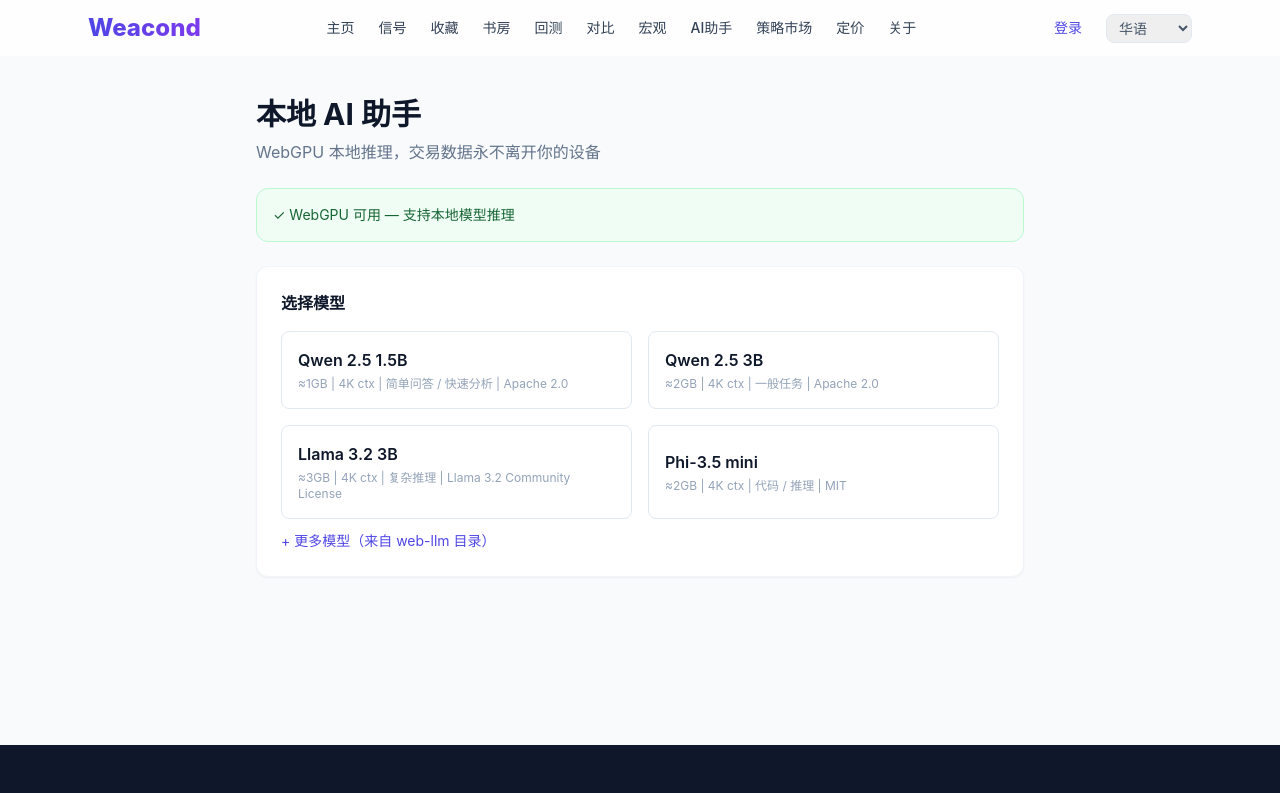
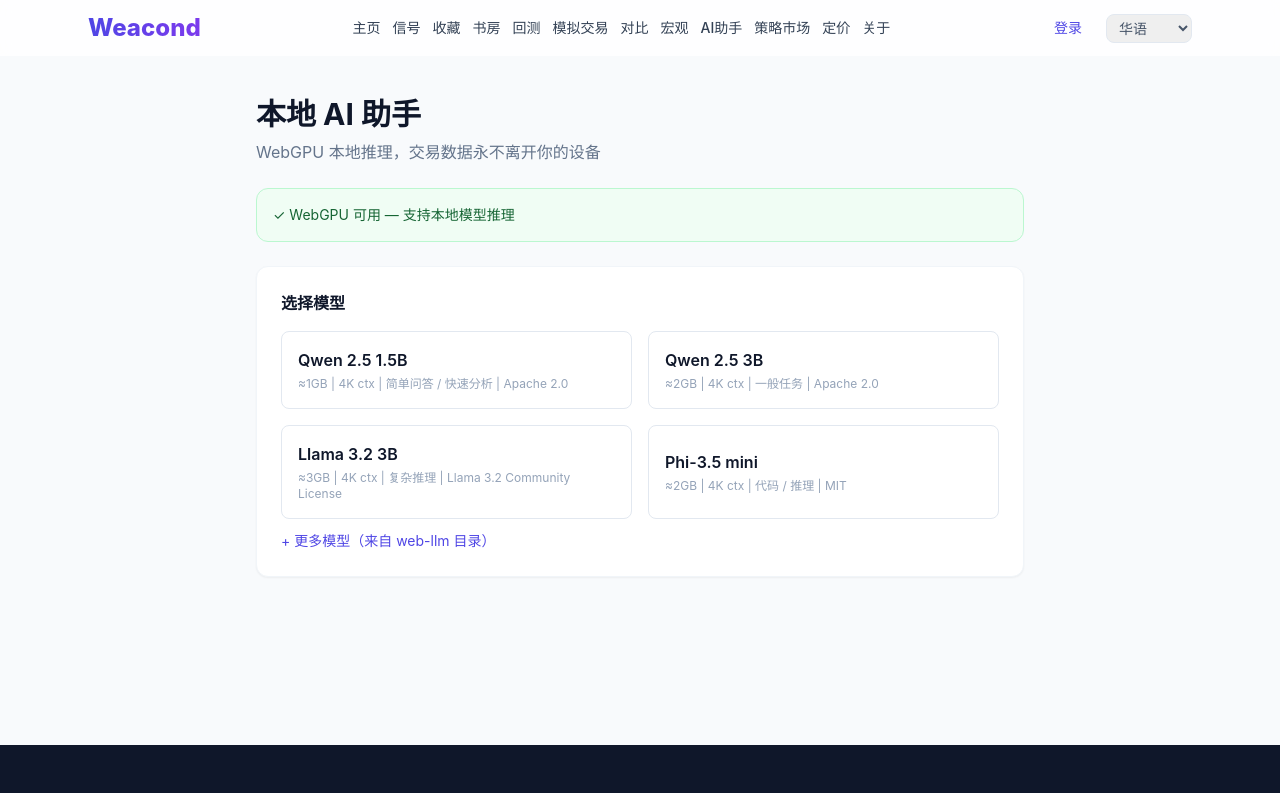
Before and after one commit to weacond/weacondwebsite, a Next.js app: page /ai in a window 1280 px wide. Shown: the top 793 px of the page. Built offline with nearby package versions, Linux system fonts and the light colour scheme.

Commit message:
feat(nav): surface orphan /paper (Paper Trading) in nav; unify breakpoint to lg, tighten desktop nav gap to fit 12 items

```diff
--- a/components/Navbar.js
+++ b/components/Navbar.js
@@ -10,6 +10,7 @@ const navItems = [
   { href: "/watchlist", key: "watchlist" },
   { href: "/ebooks", key: "ebooks" },
   { href: "/backtest", key: "backtest" },
+  { href: "/paper", key: "paper" },
   { href: "/compare", key: "compare" },
   { href: "/macro", key: "macro" },
   { href: "/ai", key: "ai" },
@@ -25,6 +26,7 @@ const labels = {
     watchlist: "收藏",
     ebooks: "书房",
     backtest: "回测",
+    paper: "模拟交易",
     compare: "对比",
     macro: "宏观",
     ai: "AI助手",
@@ -44,6 +46,7 @@ const labels = {
     watchlist: "Watchlist",
     ebooks: "Ebooks",
     backtest: "Backtest",
+    paper: "Paper",
     compare: "Compare",
     macro: "Macro",
     ai: "AI",
@@ -82,7 +85,7 @@ export default function Navbar() {
           className="text-2xl font-extrabold bg-gradient-to-r from-indigo-600 to-violet-600 bg-clip-text text-transparent hover:opacity-90 transition-opacity">
           Weacond
         </Link>
-        <nav aria-label="Primary" className="hidden md:flex items-center gap-6 text-sm">
+        <nav aria-label="Primary" className="hidden lg:flex items-center gap-3 text-sm">
           {navItems.map((item) => (
             <Link key={item.href} href={item.href}
               className="hover:text-indigo-600 transition-colors font-medium text-slate-700">
@@ -92,7 +95,7 @@ export default function Navbar() {
         </nav>
         <div className="flex items-center gap-3">
           <Link href="/login"
-            className="hidden md:inline-flex items-center text-sm font-medium text-indigo-600 hover:text-indigo-700 hover:bg-indigo-50 px-3 py-1.5 rounded-lg transition-colors">
+            className="hidden lg:inline-flex items-center text-sm font-medium text-indigo-600 hover:text-indigo-700 hover:bg-indigo-50 px-3 py-1.5 rounded-lg transition-colors">
             {t.login}
           </Link>
           <label className="sr-only" htmlFor="lang-select">{t.language}</label>
@@ -103,7 +106,7 @@ export default function Navbar() {
             <option value="en">English</option>
           </select>
           <button type="button"
-            className="md:hidden inline-flex items-center justify-center p-2 rounded-lg hover:bg-slate-100"
+            className="lg:hidden inline-flex items-center justify-center p-2 rounded-lg hover:bg-slate-100"
             aria-label={menuOpen ? t.closeMenu : t.openMenu}
             aria-expanded={menuOpen} aria-controls="mobile-menu"
             onClick={() => setMenuOpen((v) => !v)}>
@@ -119,7 +122,7 @@ export default function Navbar() {
       </div>
 
       {menuOpen && (
-        <nav id="mobile-menu" aria-label="Mobile" className="md:hidden border-t border-slate-100 bg-white">
+        <nav id="mobile-menu" aria-label="Mobile" className="lg:hidden border-t border-slate-100 bg-white">
           <div className="max-w-6xl mx-auto px-6 py-3 flex flex-col gap-2 text-sm">
             {navItems.map((item) => (
               <Link key={item.href} href={item.href}
```
